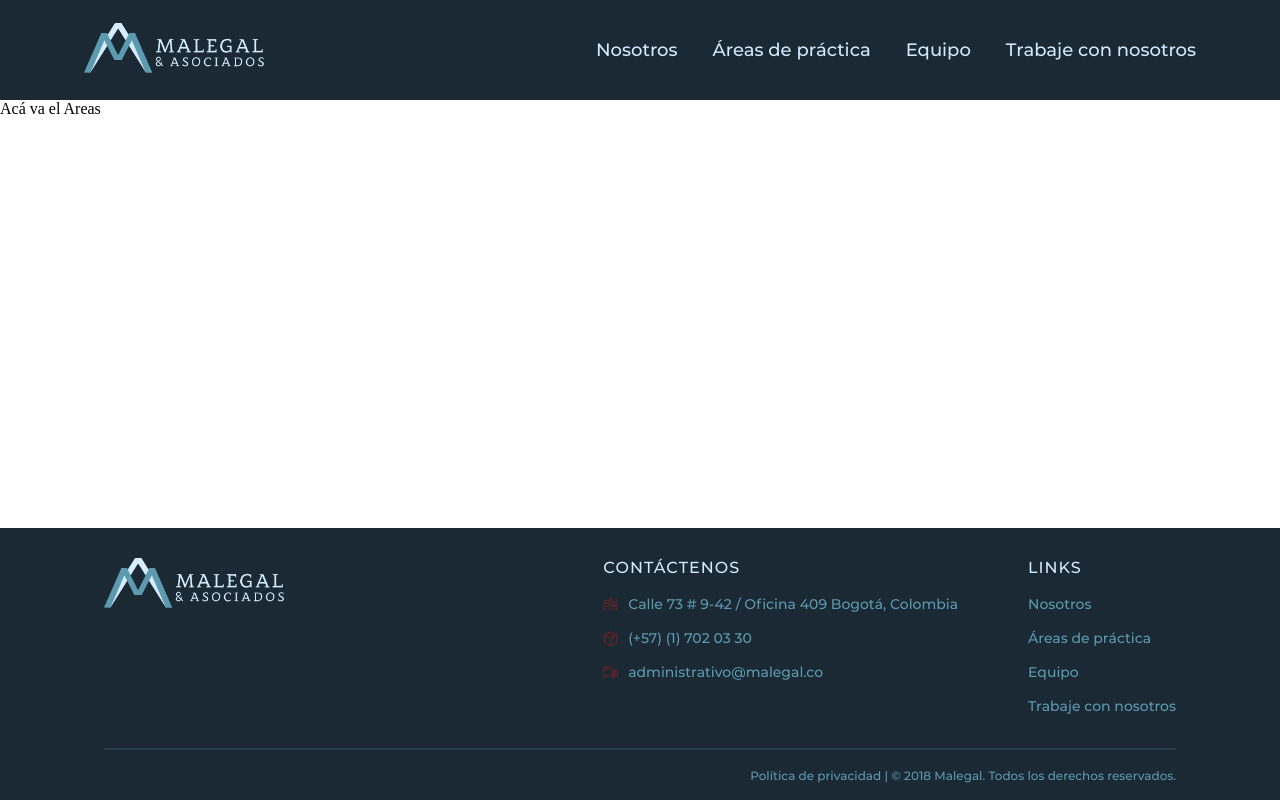
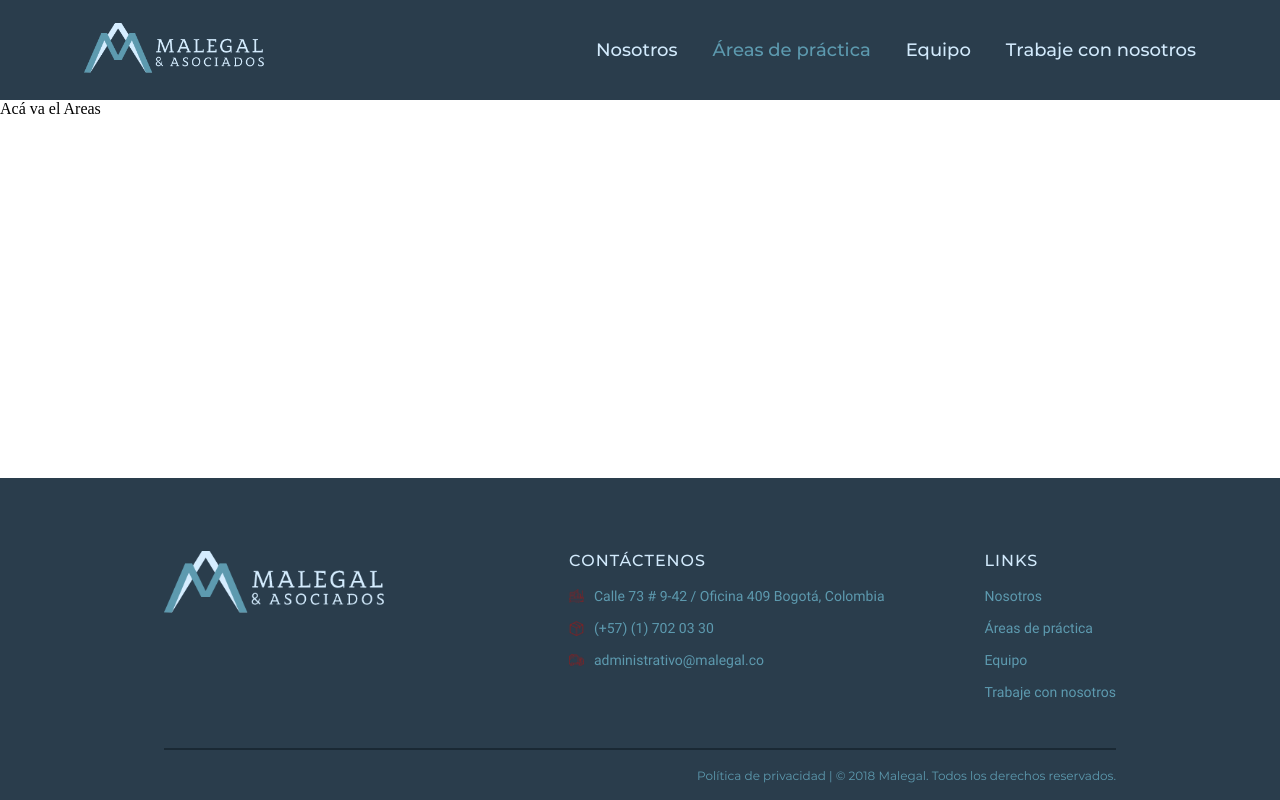
Before and after one commit to fcor/malegal, a React (Create React App) app: page /areas in a window 1280 px wide. Built offline with nearby package versions, Linux system fonts and the light colour scheme.

Commit message:
Style fixes

```diff
--- a/src/App.css
+++ b/src/App.css
@@ -73,12 +73,12 @@ body{
 }
 
 .logo-big{
-  width: 180px;
+  width: 220px;
 }
 
 /* TopSection Styles */
 .top-section{
-  background-color: #1A2934;
+  background-color: #2A3D4C;
 }
 
 .top-section.img{
@@ -122,25 +122,25 @@ body{
   color: #5D9AAF;
 }
 
-.selected{
+.menu a.selected{
   color: #5D9AAF;
 }
 
 /* Footer styles */
 footer{
-  background-color: #1A2934;
+  background-color: #2A3D4C;
   flex-shrink: 0;
 }
 
 .footer-box{
-  padding: 30px 40px 0 40px;
+  padding: 73px 100px 0 100px;
 }
 
 .footer-box-top{
   width: 100%;
   justify-content: space-between;
   align-items: flex-start;
-  margin-bottom: 25px;
+  margin-bottom: 40px;
 }
 
 .contact-box{
@@ -149,7 +149,7 @@ footer{
 }
 
 .contact-box-left{
-  margin-right: 70px;
+  margin-right: 100px;
   align-items: flex-start;
   justify-content: flex-start;
 }
@@ -173,7 +173,7 @@ footer{
 }
 
 .contact-detail-text{
-  font-family: 'Montserrat';
+  font-family: 'Roboto';
   font-weight: 500;
   font-size: 14px;
   color: #5D9AAF;
@@ -186,8 +186,8 @@ footer{
 }
 
 .menu-footer a{
-  font-family: 'Montserrat';
-  font-weight: 500;
+  font-family: 'Roboto';
+  font-weight: 400;
   text-decoration: none;
   font-size: 14px;
   color: #5D9AAF;
@@ -198,12 +198,12 @@ footer{
 .privacy-box{
   width: 100%;
   height: 50px;
-  border-top: 2px solid #2A3D4C;
+  border-top: 2px solid #1A2934;
   display: flex;
   align-items: center;
   justify-content: flex-end;
   font-family: 'Montserrat';
-  font-weight: 500;
+  font-weight: 400;
   font-size: 12px;
   color: #5D9AAF;
 }
```
